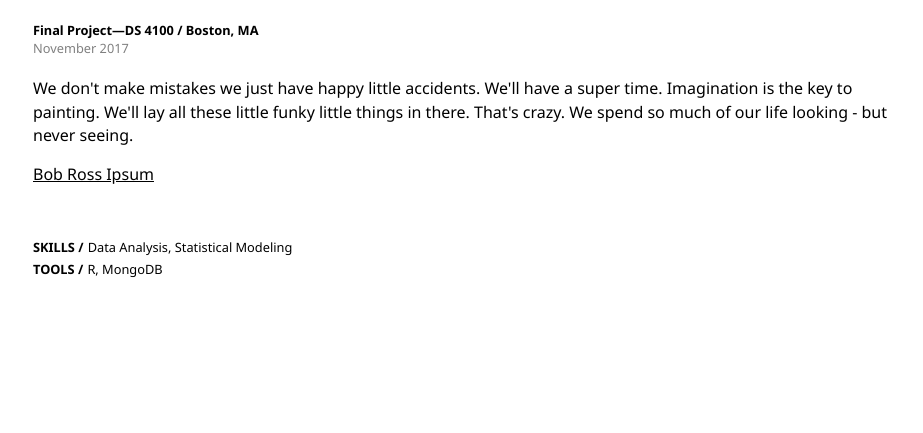
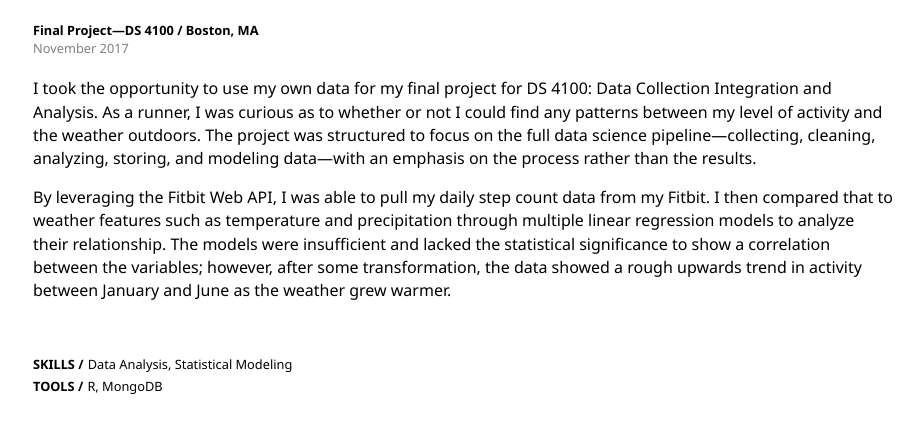
Before and after one commit to alexanderlim9/portfolio-v2, a website: page app/projects/ds4100.html in a window 1280 px wide. Shown: the part 233-666 px from the top of the page, without its empty margins (177-1100 px from the left). Drawn offline with Linux system fonts and the light colour scheme.

Commit message:
add ds4100 project description

```diff
--- a/app/projects/ds4100.html
+++ b/app/projects/ds4100.html
@@ -25,11 +25,11 @@
     </div>
     <div class="project-description">
         <p>
-            We don't make mistakes we just have happy little accidents. We'll have a super time. Imagination is the
-            key to painting. We'll lay all these little funky little things in there. That's crazy. We spend so much
-            of our life looking - but never seeing.
+            I took the opportunity to use my own data for my final project for DS 4100: Data Collection Integration and Analysis. As a runner, I was curious as to whether or not I could find any patterns between my level of activity and the weather outdoors. The project was structured to focus on the full data science pipeline—collecting, cleaning, analyzing, storing, and modeling data—with an emphasis on the process rather than the results.
         </p>
-        <a href="http://www.bobrosslipsum.com/">Bob Ross Ipsum</a>
+        <p>
+            By leveraging the Fitbit Web API, I was able to pull my daily step count data from my Fitbit. I then compared that to weather features such as temperature and precipitation through multiple linear regression models to analyze their relationship. The models were insufficient and lacked the statistical significance to show a correlation between the variables; however, after some transformation, the data showed a rough upwards trend in activity between January and June as the weather grew warmer.
+        </p>
     </div>
     <div class="project-details-skills">
         <h3>Skills /</h3>
```
